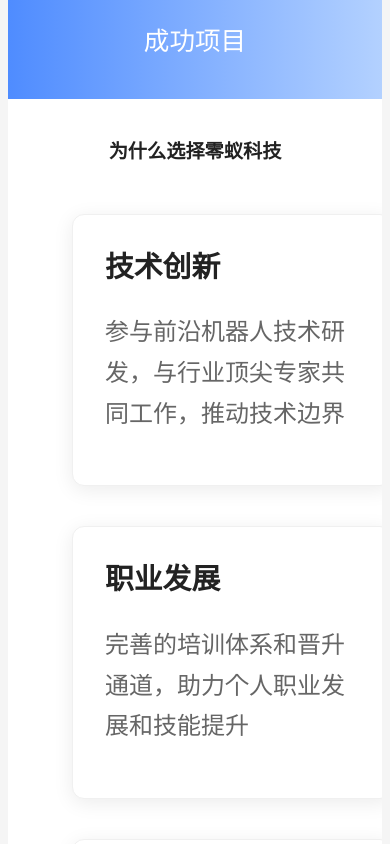
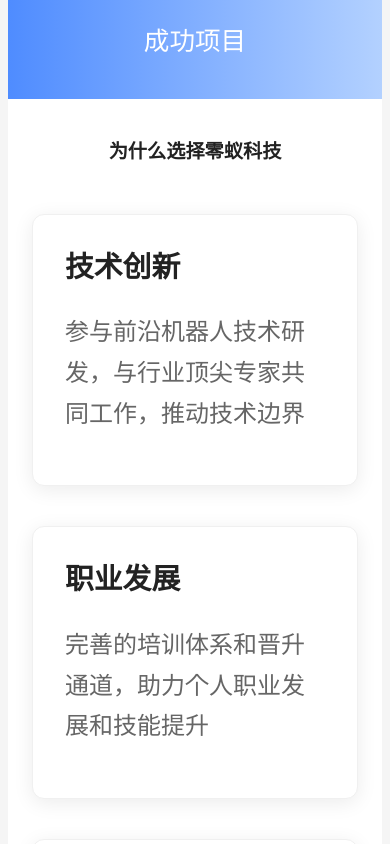
Before and after one commit to Soberis/zero-ant-home-website, a Vue app: page /careers in a window 390 px wide. Shown: the part 600-1444 px from the top of the page. Built offline with nearby package versions, Linux system fonts and the light colour scheme.

Commit message:
style(Careers): 调整响应式布局的内边距
统一不同屏幕尺寸下的容器内边距，提升移动端浏览体验

```diff
--- a/src/views/company/Careers.vue
+++ b/src/views/company/Careers.vue
@@ -611,7 +611,19 @@
   }
 
   .container {
-    padding: 0 24px;
+    padding: 0 16px;
+  }
+
+  .why-join {
+    .benefits-grid {
+      padding: 0 16px;
+    }
+  }
+
+  .job-positions {
+    .positions-grid {
+      padding: 0 16px;
+    }
   }
 
   .position-card {
@@ -639,5 +651,39 @@
   .section-title {
     font-size: 1.2rem; // 600px以下进一步缩小
   }
+
+  .container {
+    padding: 0 12px;
+  }
+
+  .why-join {
+    .benefits-grid {
+      padding: 0 12px;
+    }
+  }
+
+  .job-positions {
+    .positions-grid {
+      padding: 0 12px;
+    }
+  }
+}
+
+@media (max-width: 480px) {
+  .container {
+    padding: 0 12px;
+  }
+
+  .why-join {
+    .benefits-grid {
+      padding: 0 12px;
+    }
+  }
+
+  .job-positions {
+    .positions-grid {
+      padding: 0 12px;
+    }
+  }
 }
 </style>
```
